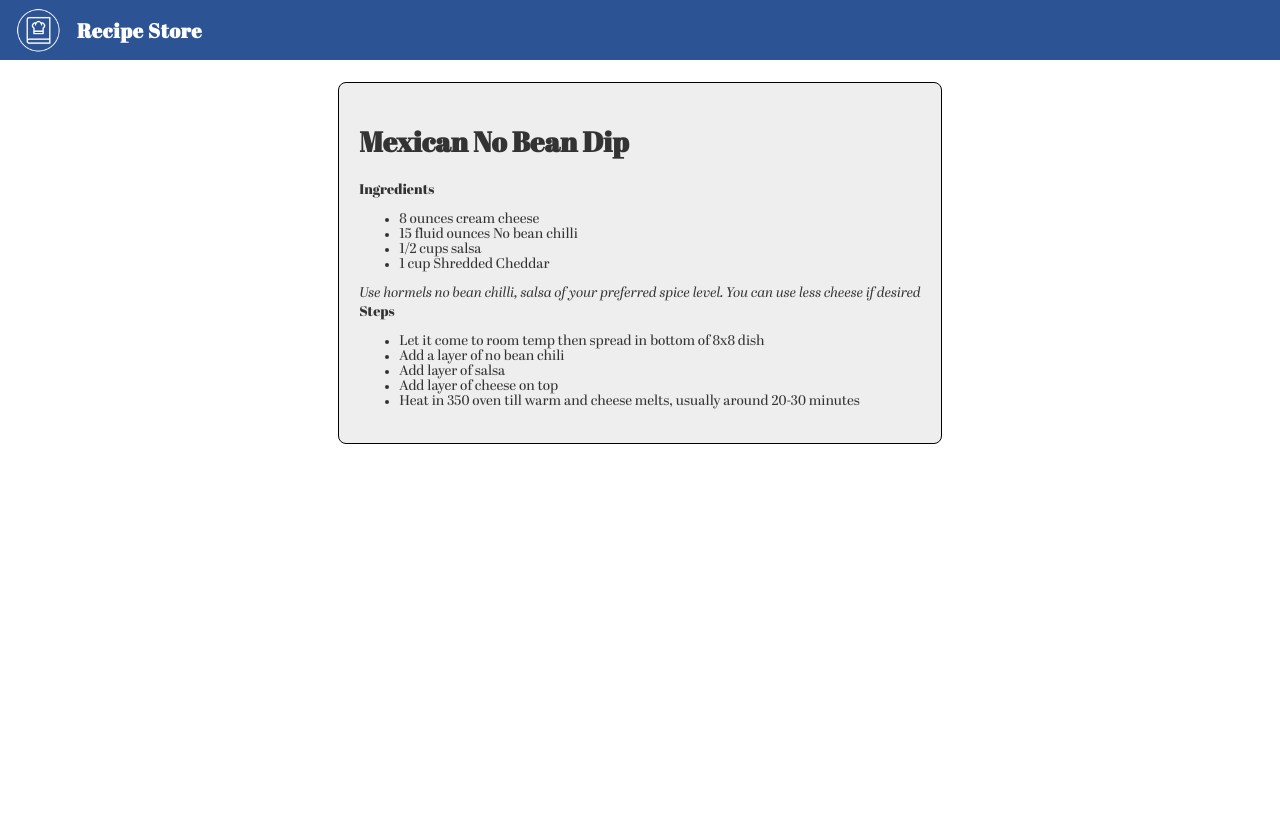
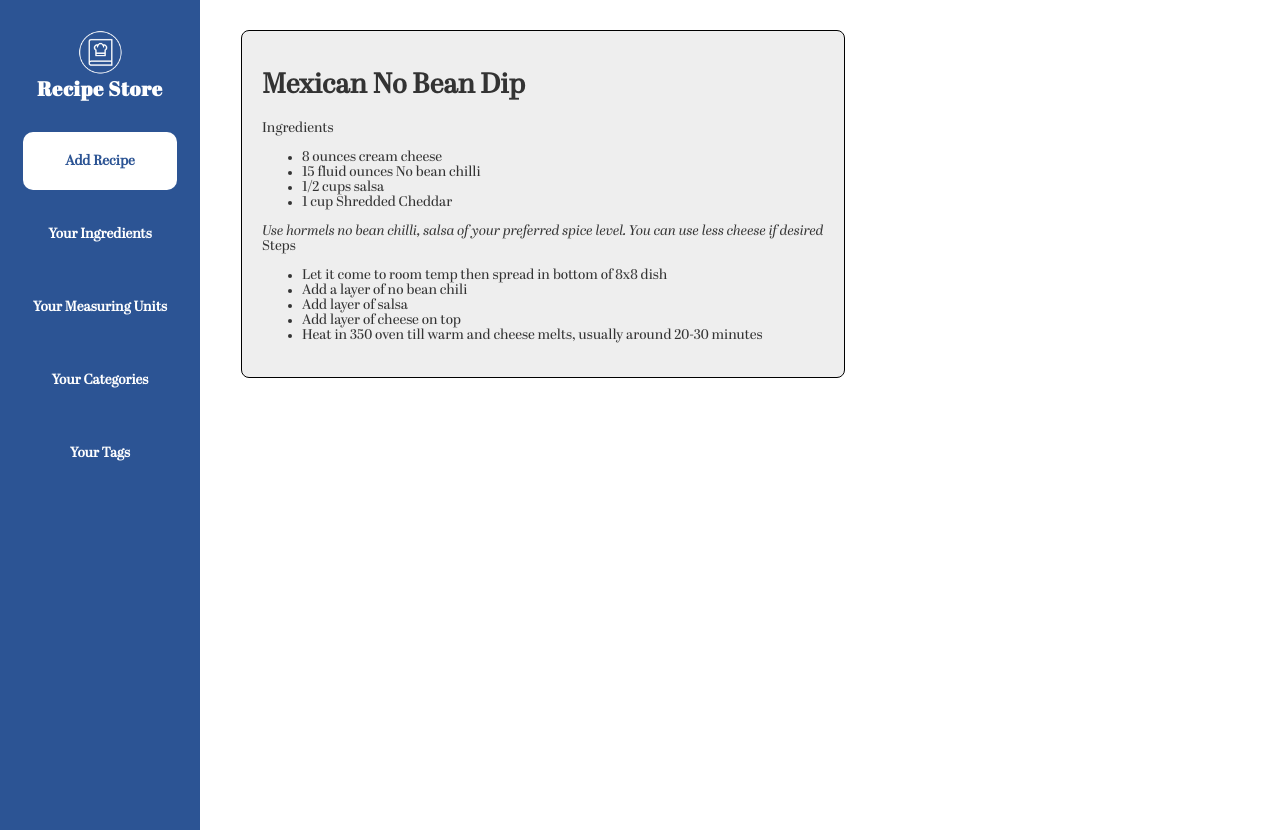
Before and after one commit to theheuman/RecipeStore, an Angular app: page / in a window 1280 px wide. Before the commit the page ends 800 px from the top, so only its background shows below. Built offline with nearby package versions, Linux system fonts and the light colour scheme.

Commit message:
side by side styling for landscape

```diff
--- a/src/app/app.component.html
+++ b/src/app/app.component.html
@@ -1,313 +1,5 @@
-<!-- * * * * * * * * * * * * * * * * * * * * * * * * * * * * * * * -->
-<!-- * * * * * * * * * * * The content below * * * * * * * * * * * -->
-<!-- * * * * * * * * * * is only a placeholder * * * * * * * * * * -->
-<!-- * * * * * * * * * * and can be replaced. * * * * * * * * * * * -->
-<!-- * * * * * * * * * * * * * * * * * * * * * * * * * * * * * * * -->
-<!-- * * * * * * * * * Delete the template below * * * * * * * * * * -->
-<!-- * * * * * * * to get started with your project! * * * * * * * * -->
-<!-- * * * * * * * * * * * * * * * * * * * * * * * * * * * * * * * -->
-
-<style>
-  :host {
-    font-family: "Abril Fatface",serif;
-    font-size: 14px;
-    color: #333;
-    box-sizing: border-box;
-    -webkit-font-smoothing: antialiased;
-    -moz-osx-font-smoothing: grayscale;
-  }
-
-  h1,
-  h2,
-  h3,
-  h4,
-  h5,
-  h6 {
-    margin: 8px 0;
-  }
-
-  p {
-    margin: 0;
-  }
-
-  .spacer {
-    flex: 1;
-  }
-
-  .toolbar {
-    position: absolute;
-    top: 0;
-    left: 0;
-    right: 0;
-    height: 60px;
-    display: flex;
-    align-items: center;
-    background-color: #2c5494;
-    color: white;
-    font-weight: 600;
-  }
-
-  .toolbar img {
-    margin: 0 16px;
-  }
-
-  .toolbar #twitter-logo {
-    height: 40px;
-    margin: 0 8px;
-  }
-
-  .toolbar #youtube-logo {
-    height: 40px;
-    margin: 0 16px;
-  }
-
-  .toolbar #twitter-logo:hover,
-  .toolbar #youtube-logo:hover {
-    opacity: 0.8;
-  }
-
-  .content {
-    display: flex;
-    margin: 82px auto 32px;
-    padding: 0 16px;
-    max-width: 960px;
-    flex-direction: column;
-    align-items: center;
-  }
-
-  svg.material-icons {
-    height: 24px;
-    width: auto;
-  }
-
-  svg.material-icons:not(:last-child) {
-    margin-right: 8px;
-  }
-
-  .card svg.material-icons path {
-    fill: #888;
-  }
-
-  .card-container {
-    display: flex;
-    flex-wrap: wrap;
-    justify-content: center;
-    margin-top: 16px;
-  }
-
-  .card {
-    all: unset;
-    border-radius: 4px;
-    border: 1px solid #eee;
-    background-color: #fafafa;
-    height: 40px;
-    width: 200px;
-    margin: 0 8px 16px;
-    padding: 16px;
-    display: flex;
-    flex-direction: row;
-    justify-content: center;
-    align-items: center;
-    transition: all 0.2s ease-in-out;
-    line-height: 24px;
-  }
-
-  .card-container .card:not(:last-child) {
-    margin-right: 0;
-  }
-
-  .card.card-small {
-    height: 16px;
-    width: 168px;
-  }
-
-  .card-container .card:not(.highlight-card) {
-    cursor: pointer;
-  }
-
-  .card-container .card:not(.highlight-card):hover {
-    transform: translateY(-3px);
-    box-shadow: 0 4px 17px rgba(0, 0, 0, 0.35);
-  }
-
-  .card-container .card:not(.highlight-card):hover .material-icons path {
-    fill: rgb(105, 103, 103);
-  }
-
-  .card.highlight-card {
-    background-color: #1976d2;
-    color: white;
-    font-weight: 600;
-    border: none;
-    width: auto;
-    min-width: 30%;
-    position: relative;
-  }
-
-  .card.card.highlight-card span {
-    margin-left: 60px;
-  }
-
-  svg#rocket {
-    width: 80px;
-    position: absolute;
-    left: -10px;
-    top: -24px;
-  }
-
-  svg#rocket-smoke {
-    height: calc(100vh - 95px);
-    position: absolute;
-    top: 10px;
-    right: 180px;
-    z-index: -10;
-  }
-
-  a,
-  a:visited,
-  a:hover {
-    color: #1976d2;
-    text-decoration: none;
-  }
-
-  a:hover {
-    color: #125699;
-  }
-
-  .terminal {
-    position: relative;
-    width: 80%;
-    max-width: 600px;
-    border-radius: 6px;
-    padding-top: 45px;
-    margin-top: 8px;
-    overflow: hidden;
-    background-color: rgb(15, 15, 16);
-  }
-
-  .terminal::before {
-    content: "\2022 \2022 \2022";
-    position: absolute;
-    top: 0;
-    left: 0;
-    height: 4px;
-    background: rgb(58, 58, 58);
-    color: #c2c3c4;
-    width: 100%;
-    font-size: 2rem;
-    line-height: 0;
-    padding: 14px 0;
-    text-indent: 4px;
-  }
-
-  .terminal pre {
-    font-family: SFMono-Regular,Consolas,Liberation Mono,Menlo,monospace;
-    color: white;
-    padding: 0 1rem 1rem;
-    margin: 0;
-  }
-
-  .circle-link {
-    height: 40px;
-    width: 40px;
-    border-radius: 40px;
-    margin: 8px;
-    background-color: white;
-    border: 1px solid #eeeeee;
-    display: flex;
-    justify-content: center;
-    align-items: center;
-    cursor: pointer;
-    box-shadow: 0 1px 3px rgba(0, 0, 0, 0.12), 0 1px 2px rgba(0, 0, 0, 0.24);
-    transition: 1s ease-out;
-  }
-
-  .circle-link:hover {
-    transform: translateY(-0.25rem);
-    box-shadow: 0px 3px 15px rgba(0, 0, 0, 0.2);
-  }
-
-  footer {
-    margin-top: 8px;
-    display: flex;
-    align-items: center;
-    line-height: 20px;
-  }
-
-  footer a {
-    display: flex;
-    align-items: center;
-  }
-
-  .github-star-badge {
-    color: #24292e;
-    display: flex;
-    align-items: center;
-    font-size: 12px;
-    padding: 3px 10px;
-    border: 1px solid rgba(27,31,35,.2);
-    border-radius: 3px;
-    background-image: linear-gradient(-180deg,#fafbfc,#eff3f6 90%);
-    margin-left: 4px;
-    font-weight: 600;
-  }
-
-  .github-star-badge:hover {
-    background-image: linear-gradient(-180deg,#f0f3f6,#e6ebf1 90%);
-    border-color: rgba(27,31,35,.35);
-    background-position: -.5em;
-  }
-
-  .github-star-badge .material-icons {
-    height: 16px;
-    width: 16px;
-    margin-right: 4px;
-  }
-
-  svg#clouds {
-    position: fixed;
-    bottom: -160px;
-    left: -230px;
-    z-index: -10;
-    width: 1920px;
-  }
-
-  .title {
-    font-size: 20px;
-    letter-spacing: .7px;
-  }
-
-  /* Responsive Styles */
-  @media screen and (max-width: 767px) {
-    .card-container > *:not(.circle-link) ,
-    .terminal {
-      width: 100%;
-    }
-
-    .card:not(.highlight-card) {
-      height: 16px;
-      margin: 8px 0;
-    }
-
-    .card.highlight-card span {
-      margin-left: 72px;
-    }
-
-    svg#rocket-smoke {
-      right: 120px;
-      transform: rotate(-5deg);
-    }
-  }
-
-  @media screen and (max-width: 575px) {
-    svg#rocket-smoke {
-      display: none;
-      visibility: hidden;
-    }
-  }
-</style>
-
 <!-- Toolbar -->
+<div class="body">
   <div class="toolbar" role="banner">
     <img
       width="45"
@@ -315,9 +7,26 @@
       src="assets/images/logo-white.png"
     />
     <span class="title">Recipe Store</span>
+    <div class="navigation-items">
+      <div class="nav-item add">
+        Add Recipe
+      </div>
+      <div class="nav-item">
+        Your Ingredients
+      </div>
+      <div class="nav-item">
+        Your Measuring Units
+      </div>
+      <div class="nav-item">
+        Your Categories
+      </div>
+      <div class="nav-item">
+        Your Tags
+      </div>
+    </div>
   </div>
 
   <div class="content">
     <app-recipe-list></app-recipe-list>
-
   </div>
+</div>
--- a/src/app/app.component.scss
+++ b/src/app/app.component.scss
@@ -0,0 +1,108 @@
+:host {
+  font-family: "Abril Regular",serif;
+  font-size: 14px;
+  color: #333;
+  box-sizing: border-box;
+  -webkit-font-smoothing: antialiased;
+  -moz-osx-font-smoothing: grayscale;
+}
+
+.toolbar {
+  background-color: #2c5494;
+  color: white;
+  font-weight: 600;
+}
+
+.toolbar img {
+  margin: 0 16px;
+}
+
+.content {
+  display: flex;
+  padding: 0 16px;
+  max-width: 960px;
+  flex-direction: column;
+  align-items: center;
+}
+
+.title {
+  font-family: "Abril Fatface", serif;
+  font-size: 20px;
+  letter-spacing: .7px;
+}
+
+/* Responsive Styles */
+@media screen and (orientation:landscape) {
+
+  .body {
+    display: flex;
+    flex: 1;
+    flex-direction: row;
+  }
+
+  .toolbar {
+    position: absolute;
+    top: 0;
+    left: 0;
+    right: 0;
+    height: 100%;
+    width: 200px;
+
+    padding-top: 30px;
+    display: flex;
+    flex-direction: column;
+    align-items: center;
+
+    .navigation-items {
+      display: flex;
+      flex-direction: column;
+      align-items: center;
+      margin-top: 15px;
+
+      .nav-item {
+        display: flex;
+        align-items: center;
+        justify-content: center;
+
+        margin-top: 15px;
+
+        min-height: 48px;
+        width: 100%;
+        padding: 5px;
+        border-radius: 10px;
+
+        &.add {
+          background-color: white;
+          color: #2c5494;
+        }
+
+        &:hover {
+          text-decoration: underline;
+        }
+      }
+    }
+  }
+
+  .content {
+    margin-left: 225px;
+    padding-top: 30px;
+  }
+}
+
+/* Responsive Styles */
+@media screen and (orientation:portrait) {
+  .toolbar {
+    position: absolute;
+    top: 0;
+    left: 0;
+    right: 0;
+    height: 60px;
+    display: flex;
+    align-items: center;
+  }
+
+  .content {
+    margin: 82px auto 32px;
+
+  }
+}
--- a/src/styles.scss
+++ b/src/styles.scss
@@ -13,3 +13,7 @@
   font-family: "Abril Regular Italic";
   src: local("Oxygen"), url(./assets/fonts/abril/AbrilDisplay-Italic.otf) format("opentype");
 }
+
+body {
+  margin: 0;
+}
```
Lines whose indentation alone changed are shown as unchanged.
